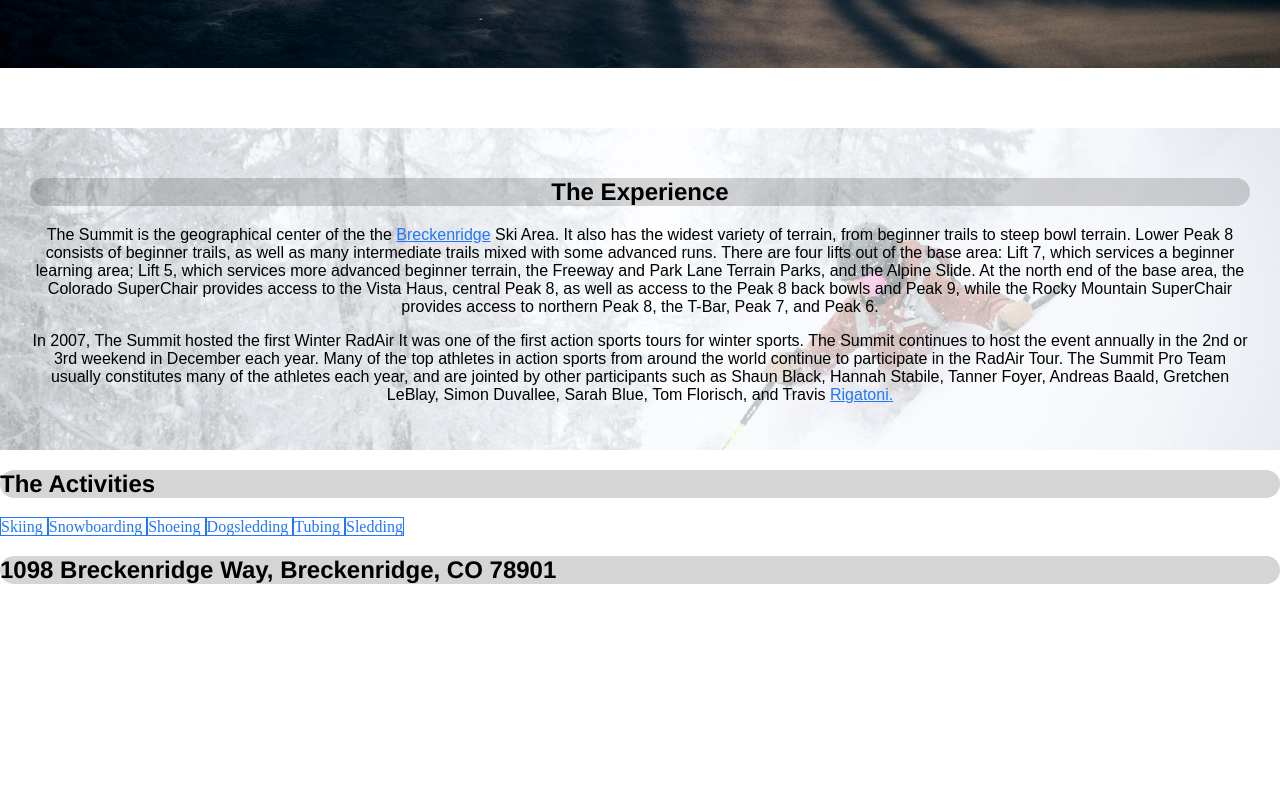
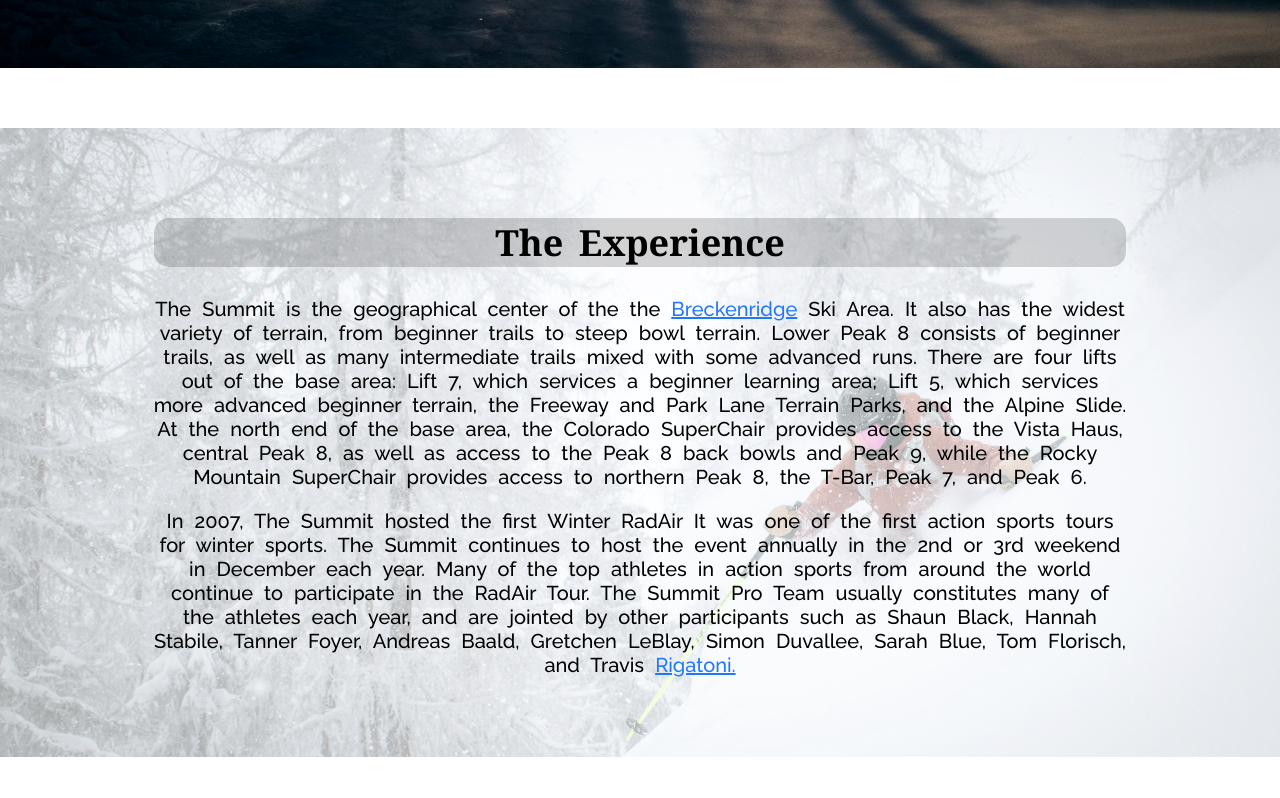
Before and after one commit to xxTarekxx/TheSummit, a plain HTML site: page index.html in a window 1280 px wide. Shown: the part 722-1520 px from the top of the page. Before the commit the page ends 1325 px from the top, so only its background shows below. Drawn offline with Linux system fonts and the light colour scheme.

Commit message:
styling panel

```diff
--- a/index.html
+++ b/index.html
@@ -47,9 +47,8 @@
             </p>
         </div>
     </div>
-
     <div class="activities-panel">
-        <h2>The Activities</h2>
+        <h2 class="activitiesHeader">The Activities</h2>
         <a class="activity">
             Skiing
         </a>
--- a/style.css
+++ b/style.css
@@ -104,21 +104,45 @@ h2 {
     background-color: rgba(255, 255, 255, 0.61);
     background-blend-mode: lighten;
     text-align: center;
-    padding: 30px;
-    font-family: sans-serif;
+    padding: 60px 12%;
+    font-family: 'Raleway', sans-serif;
+    font-weight: 500;
+    font-size: 20px;
     background-position: center center;
     background-repeat: no-repeat;
     background-size: cover;
+    word-spacing: 6px;
 }
 
+h2 {
+    font-size: 36px;
+    font-family: Georgia, 'Times New Roman', Times, serif
+}
 
+.activities-panel {
+    margin-top: 60px;
+    background-image: url('./activities_bg.jpg');
+    background-color: rgba(255, 255, 255, 0.61);
+    background-blend-mode: lighten;
+    text-align: center;
+    padding: 60px 12%;
+    font-family: 'Raleway', sans-serif;
+    font-weight: 500;
+    font-size: 20px;
+    background-position: center center;
+    background-repeat: no-repeat;
+    background-size: cover;
+    word-spacing: 6px;
+}
 
-
-
-
+.activities-panel .activitiesHeader {
+    justify-content: flex-start;
+    align-items: flex-start;
+}
 
 .activity {
-    border: 1px solid #2176FF;
-    cursor: pointer;
-    text-decoration: none;
+    display: flex;
+    flex-wrap: wrap;
+    justify-content: center;
+    align-items: center;
 }
```
Also changed, not shown: activities_bg.jpg (added).
